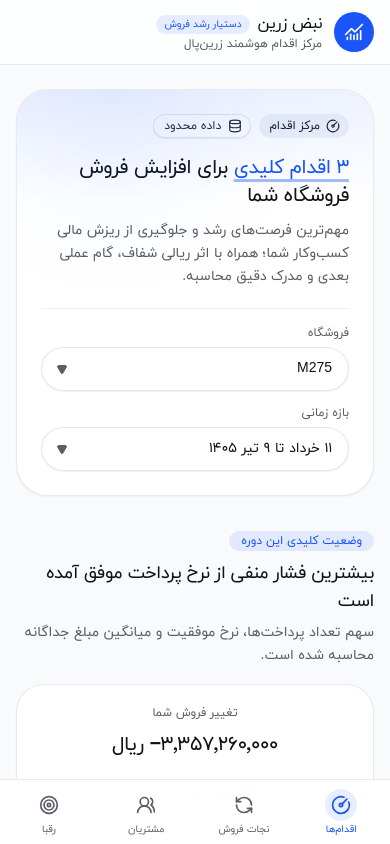
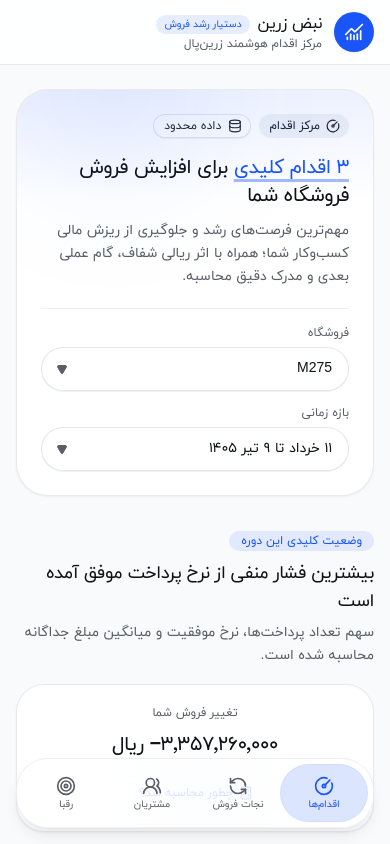
Before and after one commit to Pezhm4n/challenge-1-zarinpal, a Next.js app: page / in a window 390 px wide. Shown: the top 844 px of the page. Built offline with nearby package versions, Linux system fonts and the light colour scheme.

Commit message:
feat(ux): floating glassmorphism mobile tab bar with high z-index, rounded corners, and detached layout

```diff
--- a/src/components/layout/app-navigation.tsx
+++ b/src/components/layout/app-navigation.tsx
@@ -51,9 +51,9 @@ export function AppMobileTabBar() {
   return (
     <nav
       aria-label="منوی اصلی"
-      className="fixed inset-x-0 bottom-0 z-40 border-t border-border/70 bg-card/95 backdrop-blur-md lg:hidden"
+      className="fixed inset-x-4 bottom-[calc(1rem+env(safe-area-inset-bottom))] z-50 rounded-3xl border border-border/50 bg-card/60 p-1.5 shadow-lg shadow-foreground/[0.08] backdrop-blur-2xl backdrop-saturate-150 lg:hidden"
     >
-      <ul className="mx-auto grid max-w-lg grid-cols-4">
+      <ul className="mx-auto grid max-w-md grid-cols-4">
         {navigationItems.map((item) => {
           const Icon = item.icon
           const isCurrent = pathname === item.href
@@ -63,20 +63,13 @@ export function AppMobileTabBar() {
                 href={item.href}
                 aria-current={isCurrent ? "page" : undefined}
                 className={cn(
-                  "flex min-h-16 flex-col items-center justify-center gap-1 px-1 pt-2 pb-[calc(0.5rem+env(safe-area-inset-bottom))] text-[10px] leading-none transition-colors duration-200 focus-visible:outline-none focus-visible:ring-2 focus-visible:ring-inset focus-visible:ring-primary",
+                  "flex min-h-14 flex-col items-center justify-center gap-1 rounded-2xl px-1 py-2 text-[10px] leading-none transition-all duration-200 focus-visible:outline-none focus-visible:ring-2 focus-visible:ring-primary",
                   isCurrent
-                    ? "font-semibold text-primary"
-                    : "font-medium text-muted-foreground hover:text-foreground active:scale-[0.98]",
+                    ? "bg-primary/15 font-semibold text-primary ring-1 ring-primary/20"
+                    : "font-medium text-muted-foreground hover:bg-card/80 hover:text-foreground active:scale-[0.97]",
                 )}
               >
-                <span
-                  className={cn(
-                    "flex size-8 items-center justify-center rounded-full transition-colors duration-200",
-                    isCurrent && "bg-primary/10",
-                  )}
-                >
-                  <Icon aria-hidden="true" className="size-5 shrink-0" />
-                </span>
+                <Icon aria-hidden="true" className="size-5 shrink-0" />
                 <span className="whitespace-nowrap">{item.label}</span>
               </Link>
             </li>
```
